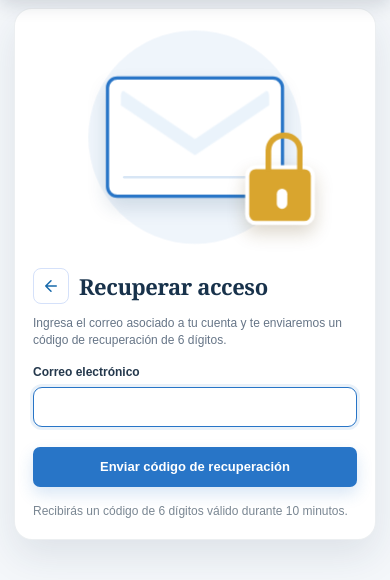
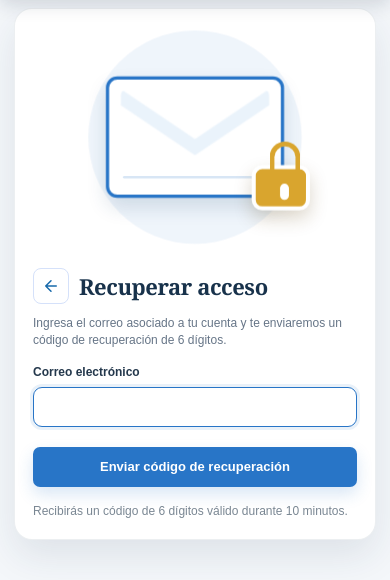
Before and after one commit to Taliana123/Eduturnos, a Flask app: page /auth/recuperar in a window 390 px wide. Shown: the part 58-638 px from the top of the page. Run offline with Flask 3, Linux system fonts and the light colour scheme.

Commit message:
Match recovery lock proportions to reference
Align the mobile lock body, shackle, and keyhole with the reference proportions.\n\nCo-authored-by: Copilot <223556219+Copilot@users.noreply.github.com>

```diff
--- a/templates/auth/recuperar.html
+++ b/templates/auth/recuperar.html
@@ -614,26 +614,26 @@ body:has(.eduturnos-recuperar-final-page) main.contenedor {
     }
 
     .eduturnos-recovery-lock {
-        width: 86px;
-        height: 74px;
+        width: 72px;
+        height: 56px;
         top: 148px;
-        right: -23px;
+        right: -17px;
         bottom: auto;
     }
 
     .eduturnos-recovery-lock::before {
-        width: 46px;
-        height: 48px;
-        left: 20px;
-        top: -45px;
-        border-width: 7px;
+        width: 38px;
+        height: 36px;
+        left: 17px;
+        top: -34px;
+        border-width: 6px;
     }
 
     .eduturnos-recovery-lock::after {
-        width: 13px;
-        height: 25px;
-        left: 34px;
-        top: 24px;
+        width: 11px;
+        height: 20px;
+        left: 30px;
+        top: 18px;
     }
 
     .eduturnos-recuperar-final-content {
```
Also changed, not shown: tests/test_requested_fixes.py (+12 -12 lines).
